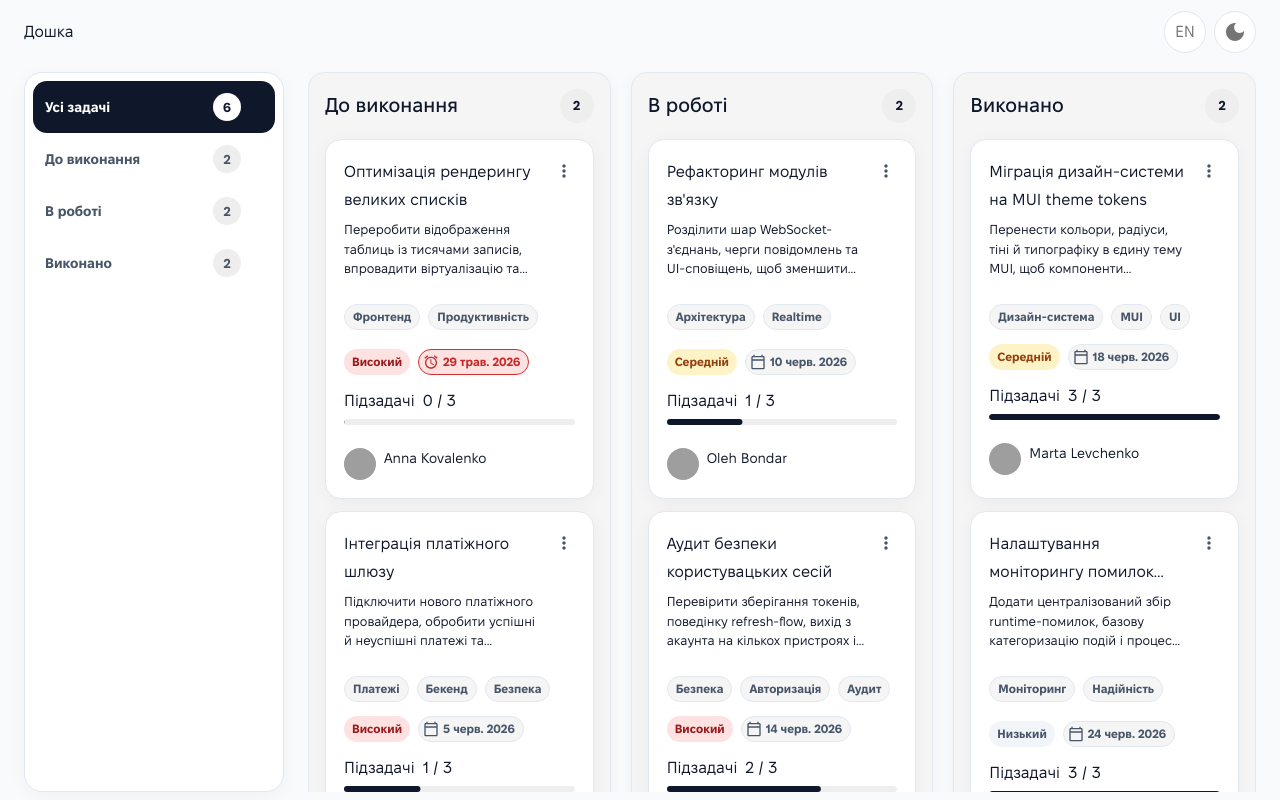
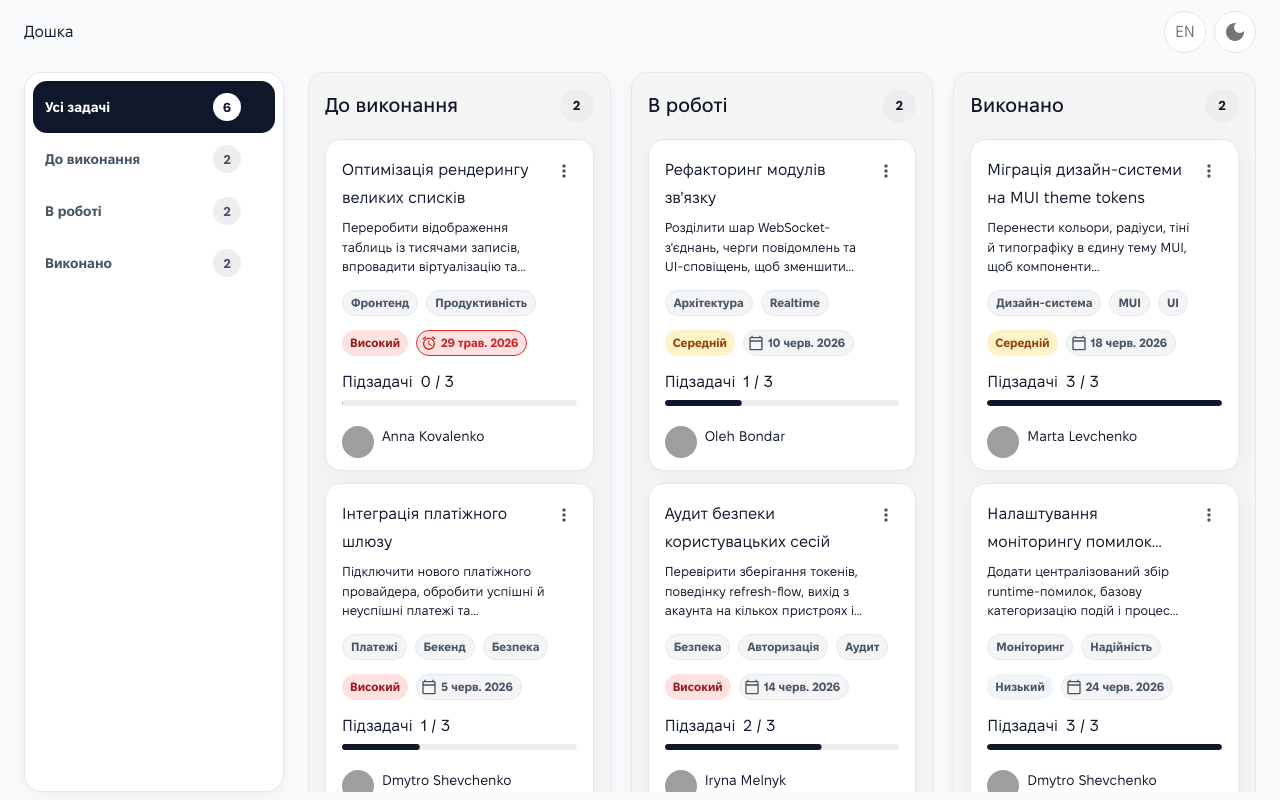
Before and after one commit to ISx1301/kanban-board, a React (Vite) app: page / in a window 1280 px wide. Built offline with nearby package versions, Linux system fonts and the light colour scheme; grey boxes are pictures that could not be loaded.

Commit message:
style: updated board card layout

```diff
--- a/src/components/molecules/TaskCard.jsx
+++ b/src/components/molecules/TaskCard.jsx
@@ -107,8 +107,8 @@ function TaskCard({ task, users, statuses, onMove }) {
           borderRadius: '1rem',
           cursor: 'pointer',
           display: 'flex',
-          minHeight: { xs: '20.625rem', md: '22.5rem' },
-          height: { md: '22.5rem' },
+          minHeight: { xs: '19.5rem', md: '20.75rem' },
+          height: { md: '20.75rem' },
           overflow: 'hidden',
           position: 'relative',
           transition:
@@ -132,11 +132,11 @@ function TaskCard({ task, users, statuses, onMove }) {
           display: 'flex',
           flex: 1,
           minWidth: 0,
-          p: 2.25,
+          p: { xs: 2, md: 2 },
         }}
       >
         <Stack spacing={1.75} sx={{ flex: 1, minHeight: 0, width: '100%' }}>
-          <Box sx={{ minHeight: '8.25rem', pr: 4 }}>
+          <Box sx={{ minHeight: '7.5rem', pr: 4 }}>
             <Box sx={{ minWidth: 0 }}>
               <Typography
                 component="h3"
@@ -174,7 +174,7 @@ function TaskCard({ task, users, statuses, onMove }) {
               columnGap: 1,
               display: 'flex',
               flexWrap: 'wrap',
-              maxHeight: '3.625rem',
+              maxHeight: '3.25rem',
               minHeight: '1.625rem',
               overflow: 'hidden',
               rowGap: 1,
@@ -223,7 +223,7 @@ function TaskCard({ task, users, statuses, onMove }) {
             </TaskMetaChip>
           </Stack>
 
-          <Box sx={{ minHeight: '2.8125rem' }}>
+          <Box sx={{ minHeight: '2.625rem' }}>
             <Stack
               direction="row"
               justifyContent="space-between"
--- a/src/components/organisms/KanbanColumn.jsx
+++ b/src/components/organisms/KanbanColumn.jsx
@@ -2,7 +2,14 @@ import { Box, Paper, Stack, Typography } from '@mui/material'
 import { useI18n } from '../../context/I18nContext'
 import TaskCard from '../molecules/TaskCard'
 
-function KanbanColumn({ column, tasks, users, statuses, onMoveTask }) {
+function KanbanColumn({
+  column,
+  isWideLayout = false,
+  tasks,
+  users,
+  statuses,
+  onMoveTask,
+}) {
   const { t } = useI18n()
   const columnLabel = t.statuses[column.id]
 
@@ -63,16 +70,31 @@ function KanbanColumn({ column, tasks, users, statuses, onMoveTask }) {
           </Box>
         </Box>
 
-        <Stack spacing={1.5}>
+        <Box
+          sx={{
+            alignItems: 'flex-start',
+            display: 'flex',
+            flexDirection: { xs: 'column', md: isWideLayout ? 'row' : 'column' },
+            flexWrap: 'wrap',
+            gap: 1.5,
+          }}
+        >
           {tasks.length ? (
             tasks.map((task) => (
-              <TaskCard
+              <Box
                 key={task.id}
-                onMove={onMoveTask}
-                statuses={statuses}
-                task={task}
-                users={users}
-              />
+                sx={{
+                  maxWidth: { md: '28rem' },
+                  width: '100%',
+                }}
+              >
+                <TaskCard
+                  onMove={onMoveTask}
+                  statuses={statuses}
+                  task={task}
+                  users={users}
+                />
+              </Box>
             ))
           ) : (
             <Box
@@ -93,7 +115,7 @@ function KanbanColumn({ column, tasks, users, statuses, onMoveTask }) {
               </Typography>
             </Box>
           )}
-        </Stack>
+        </Box>
       </Stack>
     </Paper>
   )
--- a/src/features/board/BoardPage.jsx
+++ b/src/features/board/BoardPage.jsx
@@ -62,14 +62,12 @@ function BoardPage() {
                 key={column.id}
                 size={{
                   xs: 12,
-                  md: isAllTasksSelected ? 4 : 8,
-                }}
-                sx={{
-                  mx: { md: isAllTasksSelected ? 0 : 'auto' },
+                  md: isAllTasksSelected ? 4 : 12,
                 }}
               >
                 <KanbanColumn
                   column={column}
+                  isWideLayout={!isAllTasksSelected}
                   onMoveTask={moveTask}
                   statuses={taskStatuses}
                   tasks={tasks.filter((task) => task.status === column.id)}
```
